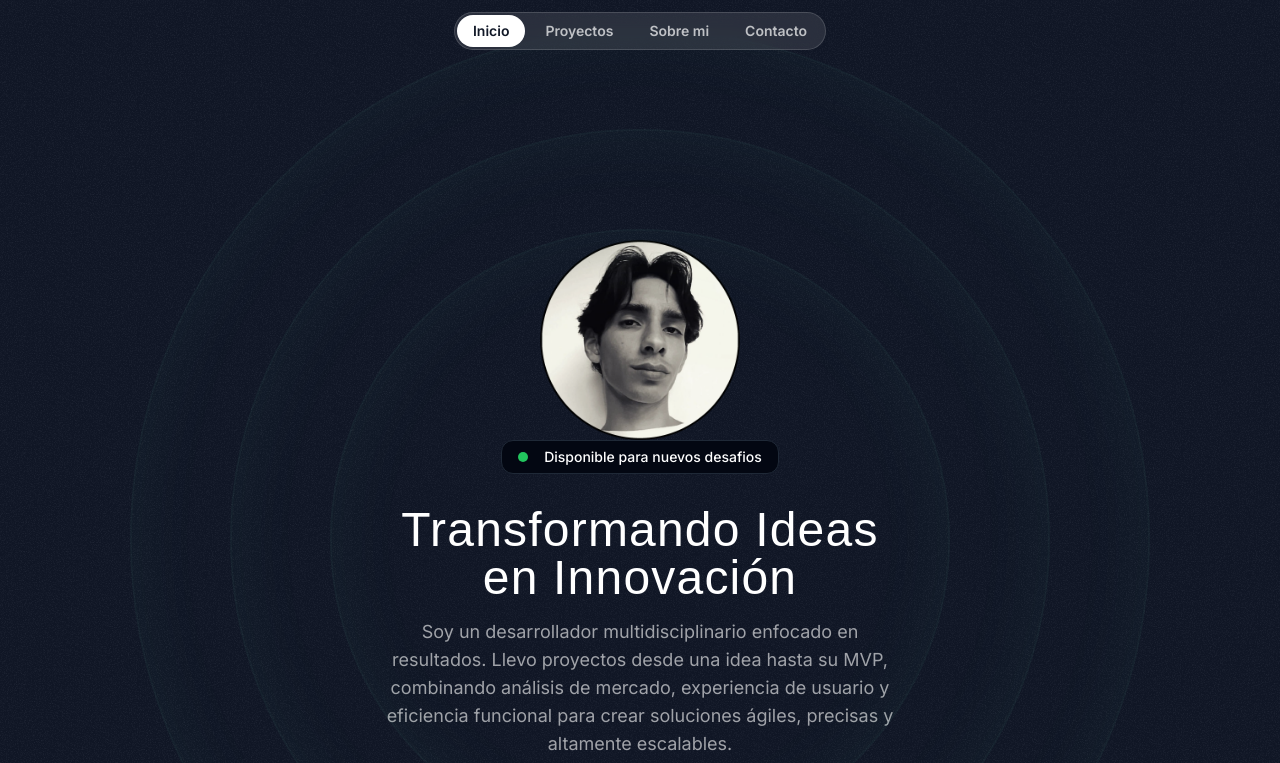
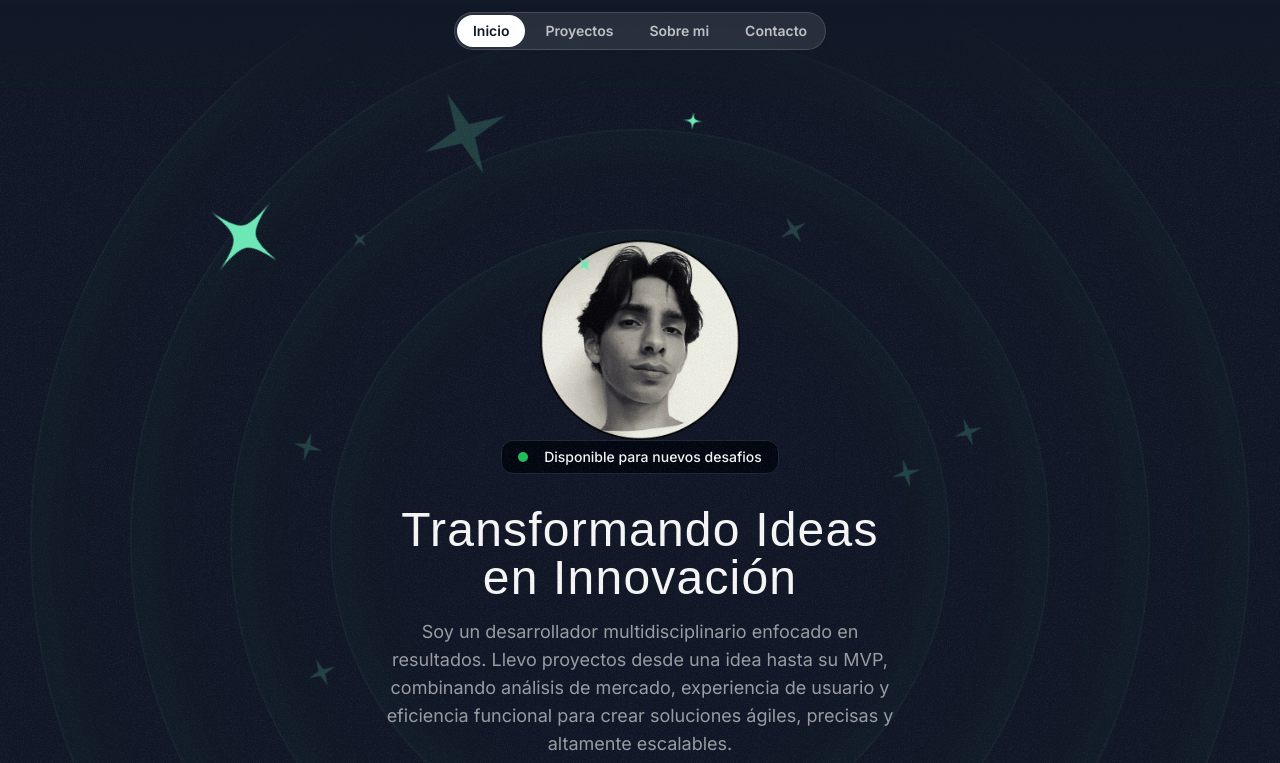
Before and after one commit to imora-dev/portfolio, a Next.js app in the folder imora-portfoli/: page / in a window 1280 px wide. Shown: the top 763 px of the page. Built offline with nearby package versions, Linux system fonts and the light colour scheme; a web font is replaced by a local one.

Commit message:
Update:Hero se agrego en el hero unas orbitas para crear un diseño mas atractivo

```diff
--- a/imora-portfoli/src/app/globals.css
+++ b/imora-portfoli/src/app/globals.css
@@ -3,10 +3,16 @@
 @tailwind utilities;
 
 @layer base {
-     .nav-item{
-       @apply px-4 py-1.5 rounded-full text-white/70 text-sm font-semibold hover:bg-white/10 hover:text-white transition duration-300;
-     }
-     .hero-ring{
-      @apply absolute inset-0  border-2 top-1/2 left-1/2 -translate-x-1/2 -translate-y-1/2 rounded-full border-emerald-300/5 shadow-[0_0_80px_inset] shadow-emerald-300/5;
-     }
+  /*sierve para centralizar un objeto en el header*/
+  .centralizar {
+    @apply top-1/2 left-1/2 -translate-x-1/2 -translate-y-1/2;
+  }
+
+  .nav-item {
+    @apply px-4 py-1.5 rounded-full text-white/70 text-sm font-semibold hover:bg-white/10 hover:text-white transition duration-300;
+  }
+
+  .hero-ring {
+    @apply absolute inset-0 border-2 top-1/2 left-1/2 -translate-x-1/2 -translate-y-1/2 rounded-full border-emerald-300/5 shadow-[0_0_80px_inset] shadow-emerald-300/5;
+  }
 }
--- /dev/null
+++ b/imora-portfoli/src/components/HeroOrbit.tsx
@@ -0,0 +1,18 @@
+
+import { PropsWithChildren } from 'react'
+
+export const HeroOrbit = ({children,size,localAnimation,globalAnimation,rotation}:PropsWithChildren<{size:number,localAnimation:number,globalAnimation:number,rotation:number}>) => {
+
+    return (
+        <div className=" absolute -rotate-45  centralizar">
+            <div className='  animate-spin '
+            style={{height:`${size}px`,width:`${size}px`,animationDuration:`${globalAnimation}s`,transform:`rotate(${rotation}deg)`}}>
+                <div className=' inline-flex animate-spin'
+                style={{animationDuration:`${localAnimation}s`}}
+                >
+                    {children}
+                </div>
+            </div>
+        </div>
+    )
+}
--- a/imora-portfoli/src/sections/Hero.tsx
+++ b/imora-portfoli/src/sections/Hero.tsx
@@ -2,17 +2,57 @@ import DevImage from '@/assets/images/imora.png'
 import { ArrowDown } from 'lucide-react'
 import Image from 'next/image'
 import grainImage from "@/assets/images/grain.jpg"
+import StarIcon from '@/assets/icons/star.svg'
+import SparkleIcon from '@/assets/icons/sparkle.svg'
+import { HeroOrbit } from '@/components/HeroOrbit'
+
 export const HeroSection = () => {
     return (
 
         <div className='py-20 md:py-48 lg:py-60 relative z-0 overflow-x-clip'>
+            <div className='absolute inset-0 [mask-image:linear-gradient(to_bottom,transparent,black_10%,black_70%,transparent)]'>
                 <div className='absolute inset-0 -z-30 opacity-5'
                     style={{ backgroundImage: `url(${grainImage.src})` }}
                 ></div>
                 <div className='size-[620px] hero-ring'></div>
                 <div className='size-[820px] hero-ring'></div>
                 <div className='size-[1020px] hero-ring'></div>
+                <div className='size-[1220px] hero-ring'></div>
 
+                <HeroOrbit size={420} globalAnimation={35} localAnimation={2} rotation={25}>
+                    <StarIcon className="text-emerald-300 size-25 " />
+                </HeroOrbit>
+                <HeroOrbit size={620} globalAnimation={20} localAnimation={5} rotation={-5}>
+                    <StarIcon className="text-emerald-300 size-25 " />
+                </HeroOrbit>
+                <HeroOrbit size={800} globalAnimation={90} localAnimation={9} rotation={16}>
+                    <StarIcon className="text-emerald-300 size-24 " />
+                </HeroOrbit>
+                <HeroOrbit size={720} globalAnimation={45} localAnimation={9} rotation={25}>
+                    <SparkleIcon className="text-emerald-300/20 size-24 " />
+                </HeroOrbit>
+                <HeroOrbit size={600} globalAnimation={935} localAnimation={9} rotation={45}>
+                    <SparkleIcon className="text-emerald-300/20 size-5 " />
+                </HeroOrbit>
+                <HeroOrbit size={520} globalAnimation={965} localAnimation={12} rotation={115}>
+                    <SparkleIcon className="text-emerald-300/20 size-8" />
+                </HeroOrbit>
+                <HeroOrbit size={520} globalAnimation={165} localAnimation={9} rotation={155}>
+                    <SparkleIcon className="text-emerald-300/20 size-8" />
+                </HeroOrbit>
+                <HeroOrbit size={520} globalAnimation={65} localAnimation={9} rotation={-17}>
+                    <SparkleIcon className="text-emerald-300/20 size-8" />
+                </HeroOrbit>
+                <HeroOrbit size={520} globalAnimation={265} localAnimation={9} rotation={295}>
+                    <SparkleIcon className="text-emerald-300/20 size-8" />
+                </HeroOrbit>
+                <HeroOrbit size={520} globalAnimation={965} localAnimation={9} rotation={-25}>
+                    <SparkleIcon className="text-emerald-300/20 size-8" />
+                </HeroOrbit>
+                <HeroOrbit size={420} globalAnimation={965} localAnimation={15} rotation={165}>
+                    <SparkleIcon className="text-emerald-300/20 size-8" />
+                </HeroOrbit>
+            </div>
             <div className="container mx-auto">
                 <div className='flex flex-col items-center '>
                     <Image src={DevImage} alt='imora programando'
```
Lines whose indentation alone changed are shown as unchanged.
